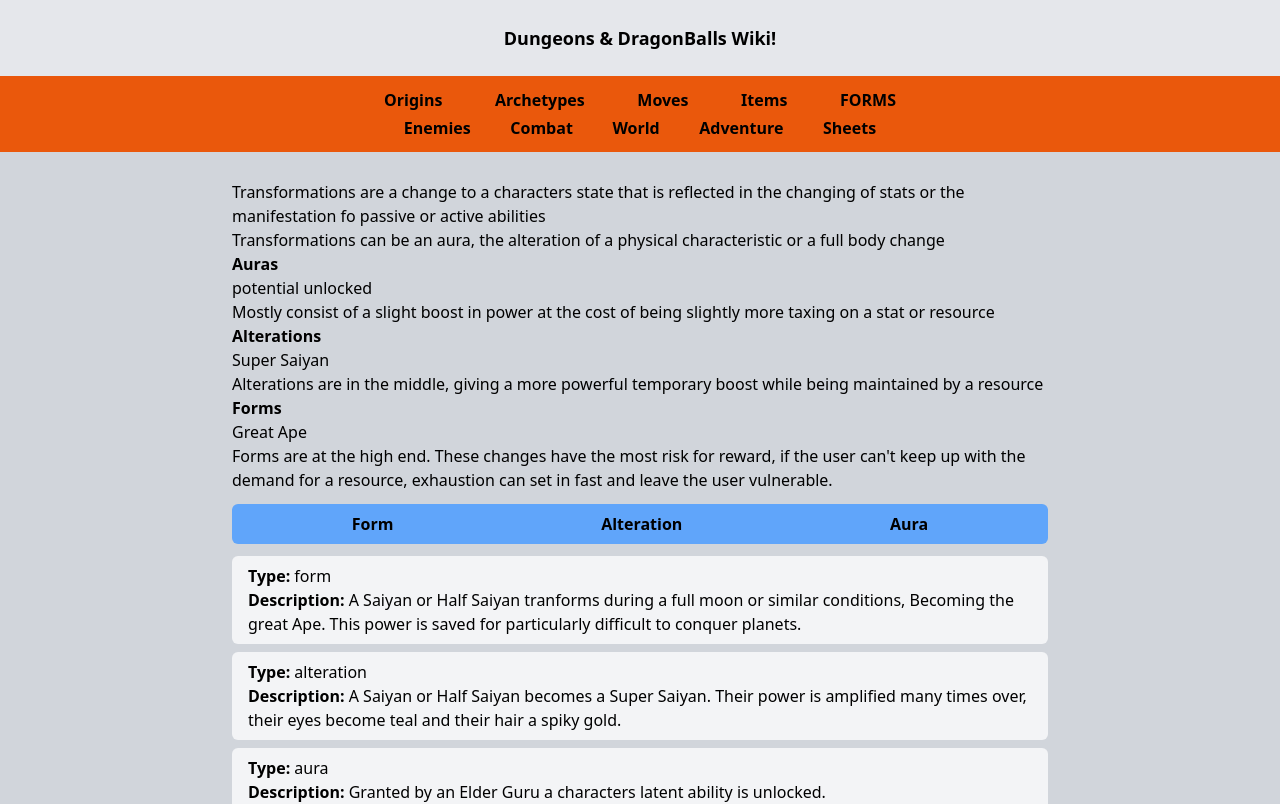
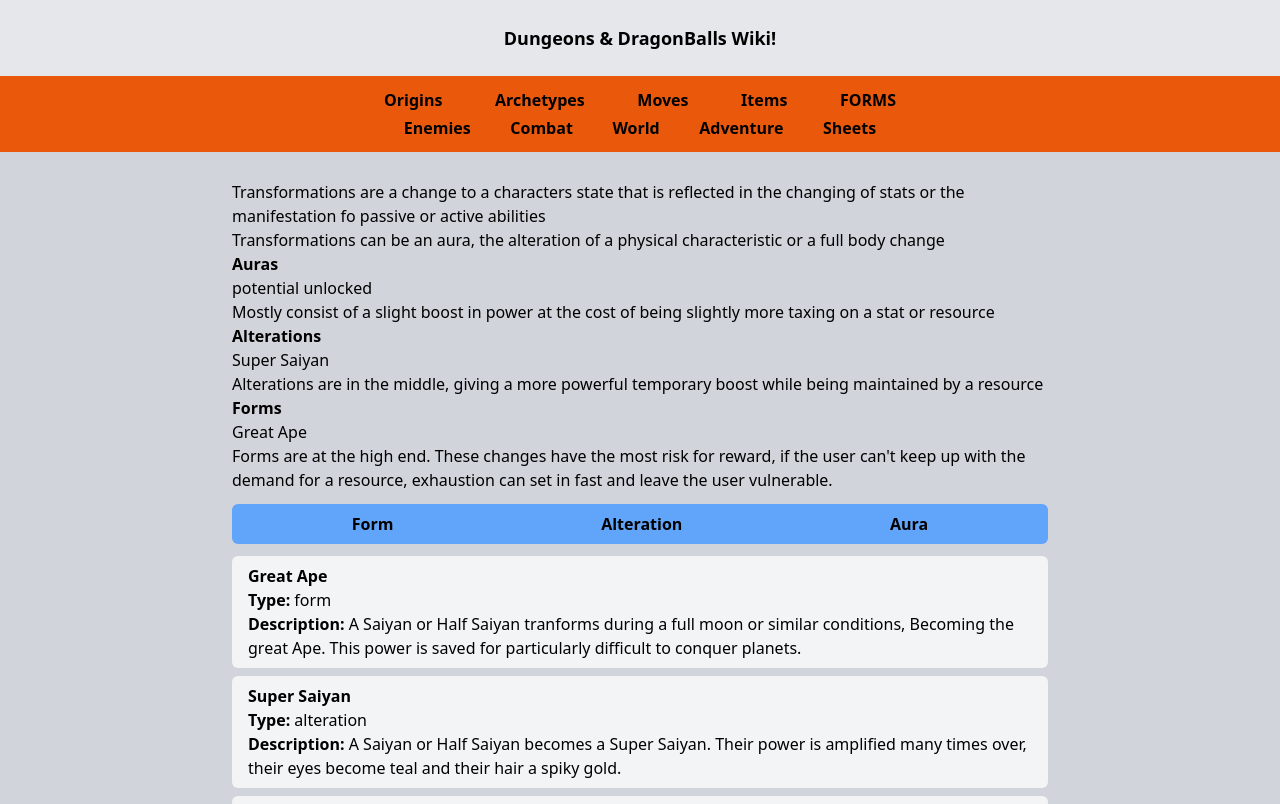
Before and after one commit to KylePep/ddbwiki, a Next.js app: page /forms in a window 1280 px wide. Shown: the top 804 px of the page. Built offline with nearby package versions, Linux system fonts and the light colour scheme.

Commit message:
fixed forms render

```diff
--- a/app/forms/page.tsx
+++ b/app/forms/page.tsx
@@ -26,7 +26,7 @@ export default function formPage() {
       <div>
       {list.map((form: any)=>(
           <div key={form.id} className='bg-gray-100 rounded-md px-4 py-2 mb-2'>
-                <h2 className='font-bold'>{form.title}</h2>
+                <h2 className='font-bold'>{form.displayName}</h2>
                 <h3><span className='font-semibold'>Type: </span>{form.type}</h3>
                 <p><span className='font-semibold'>Description: </span>{form.description}</p>
           </div>
```
